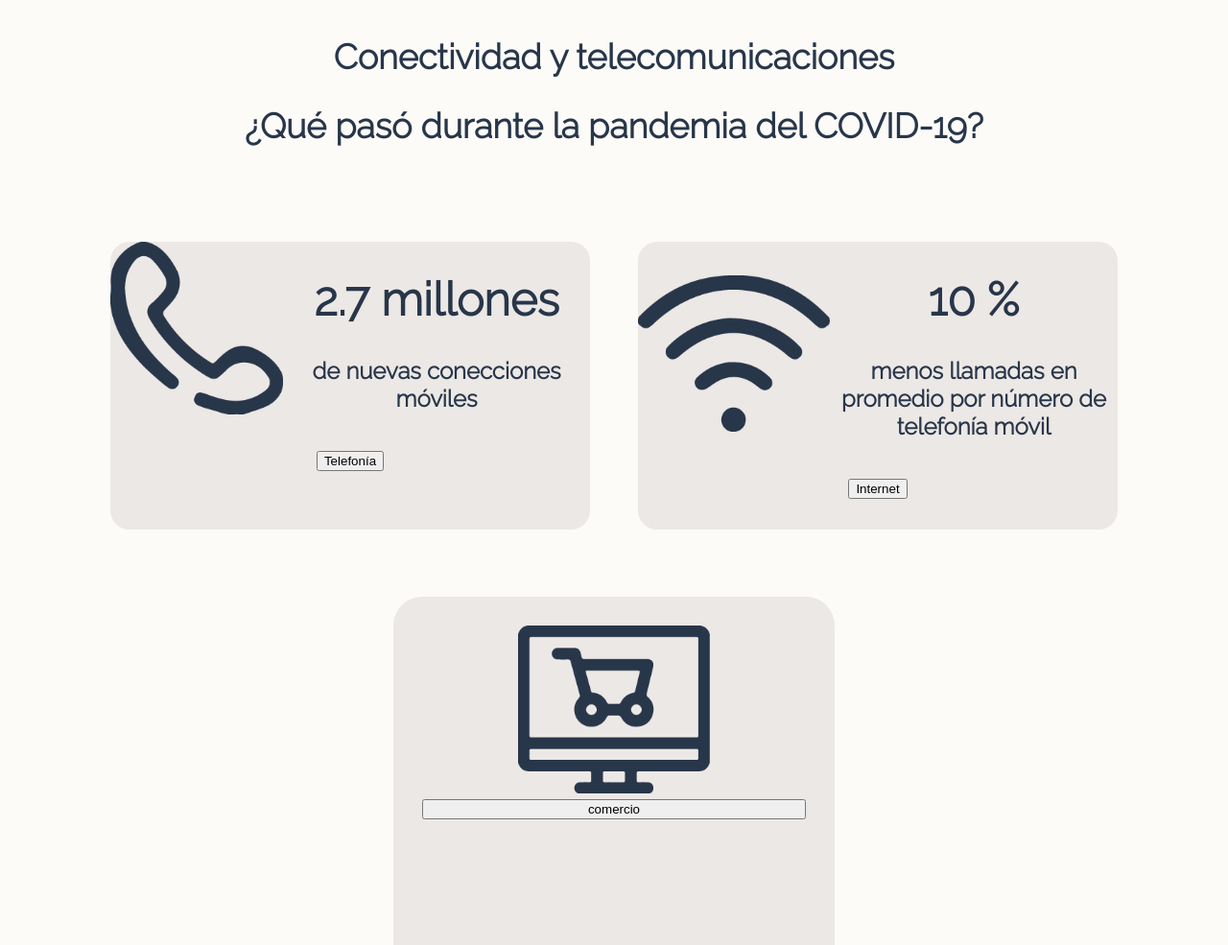
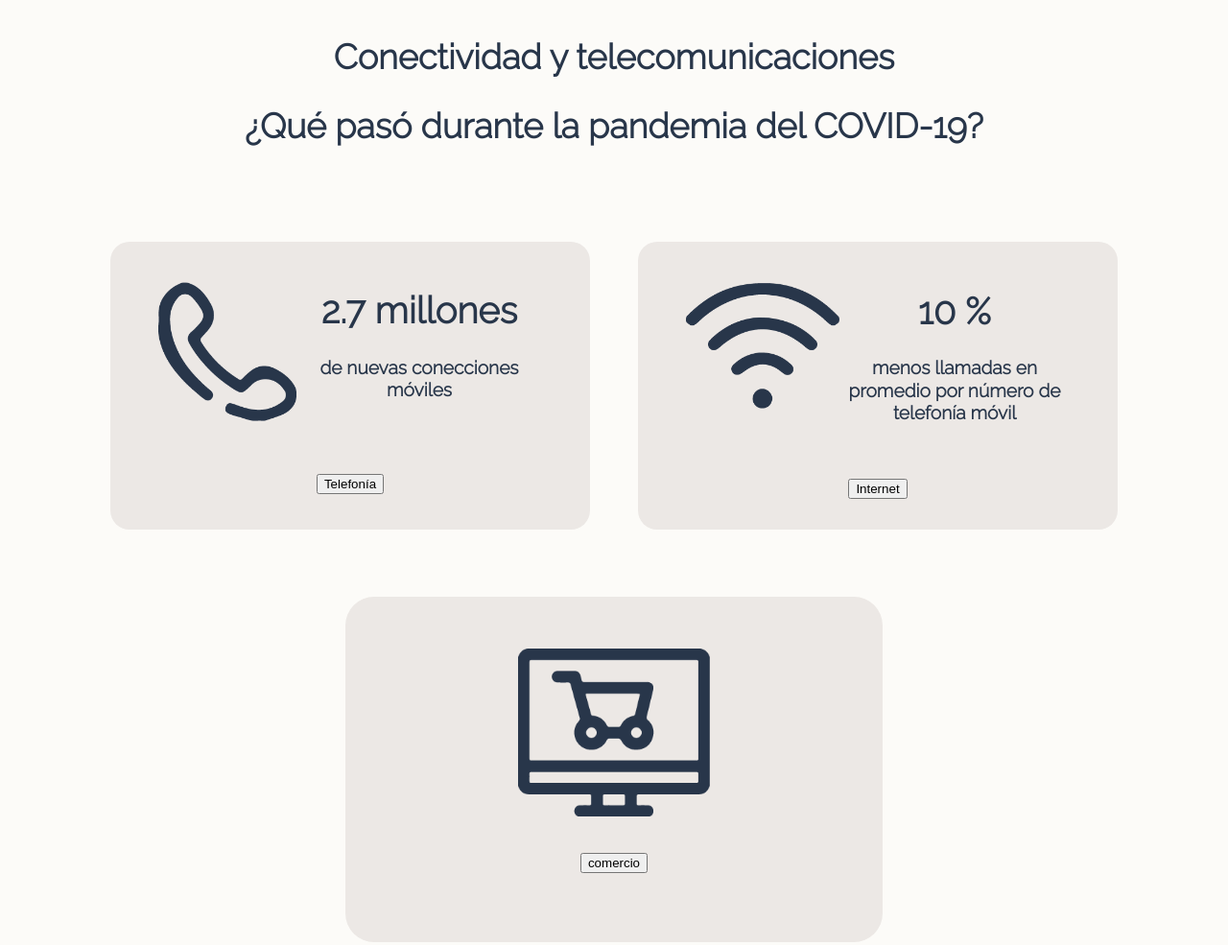
Before and after one commit to pensamientovisual/grupo1-2021-2, a plain HTML site: page E2/e2.html in a window 1280 px wide. Shown: the top 985 px of the page at 96% size. Drawn offline with nearby package versions, Linux system fonts and the light colour scheme.

Commit message:
iconos escalados, grafico operativo

```diff
--- a/E2/e2.css
+++ b/E2/e2.css
@@ -40,17 +40,15 @@ div.icono {
   padding: 70px;
 }
 
-div.tele{
+div.tele {
   display: flex;
   flex-direction: row;
 }
 
-
-div.net{
+div.net {
   display: flex;
   flex-direction: row;
 }
-
 
 div.i3 {
   display: flex;
@@ -60,14 +58,14 @@ div.i3 {
   text-align: center;
 }
 
-.i1{ margin: auto;
-
+.i1 {
+  margin: auto;
 }
-.i2{ margin: auto;
-
+.i2 {
+  margin: auto;
 }
-.i3{ margin: auto;
-
+.i3 {
+  margin: auto;
 }
 div.i1 {
   border-radius: 20px;
@@ -83,21 +81,28 @@ div.i2 {
   margin: auto;
   height: 300px;
   width: 500px;
+  transform: ;
 }
 div.i3 {
   padding: 30px;
   background-color: #ece8e5;
   margin: auto;
   flex-direction: column;
-  height: 400px;
-  width: 400px;
+  height: 300px;
+  width: 500px;
+}
 
+div.tele {
+  transform: scale(0.8);
 }
+
 div.i1:hover {
   background-color: #9fc8da;
+  margin: auto;
 }
 div.i2:hover {
   background-color: #db6e6e;
+  margin: auto;
 }
 div.i3:hover {
   background-color: #fdd584;
--- a/E2/e2.html
+++ b/E2/e2.html
@@ -24,11 +24,11 @@
                         <h2 class="tit">¿Qué pasó durante la pandemia del COVID-19?</h2>
                     </div>
                     <div class="icono">
-                        <div class="i1" id="escondido1">
+                        <div class="i1">
                             <div class="tele">
 
                                     <div>
-                                        <p class="i1"><a title="Telefonía"  rel="import"><img class="foto1" src="icono 5-01.png" width="180"/></a> </p>
+                                        <p class="i11"><a title="Telefonía"  rel="import"><img class="foto1" src="icono 5-01.png" width="180"/></a> </p>
                                     </div>
                                     <div class="telefoniatexto">
                                         <div>
@@ -43,8 +43,8 @@
                             <button id="boton1" class="boton-rating" onclick="boton1()" >Telefonía</button>
                         </div>
                         <div class="i2">
-                            <div class="net">
-                                <p class="i2"><a  title="Internet" ><img class="foto1" src="icono 5-03.png" width="200"/></a> </p>
+                            <div class="tele">
+                                <p class="i22"><a  title="Internet" ><img class="foto1" src="icono 5-03.png" width="200"/></a> </p>
                                 <div>
                                     <h1 class="10%">10 %</h1>
                                     <h4>menos llamadas en promedio por número de telefonía móvil</h4>
@@ -54,14 +54,16 @@
                         </div>
                     </div>
                     <div class="i3">
-                        <div>
-                            <p class="i3"><a  title="Cambios en el cio" rel="import"><img class="foto1" src="icono 5-02.png" width="200"/></a> </p>
+                        <div class="tele2">
+                            <div>
+                                <p class="i33"><a  title="Cambios en el cio" rel="import"><img class="foto1" src="icono 5-02.png" width="200"/></a> </p>
+                            </div>
+
+                            <button id="boton3" class="boton-rating" onclick="boton3()">comercio</button>
                         </div>
-
-                        <button id="boton3" class="boton-rating" onclick="boton3()">comercio</button>
-
                     </div>
         </div>
+
 
 
 
--- a/E2/e2.js
+++ b/E2/e2.js
@@ -1,8 +1,8 @@
 const svg = document.getElementById("main-svg-container");
 
-const WIDTH = 500,;
+const WIDTH = 500
 
-const HEIGHT = 500;
+const HEIGHT = 500
 
 
  svg.setAttribute("width",WIDTH);
```
